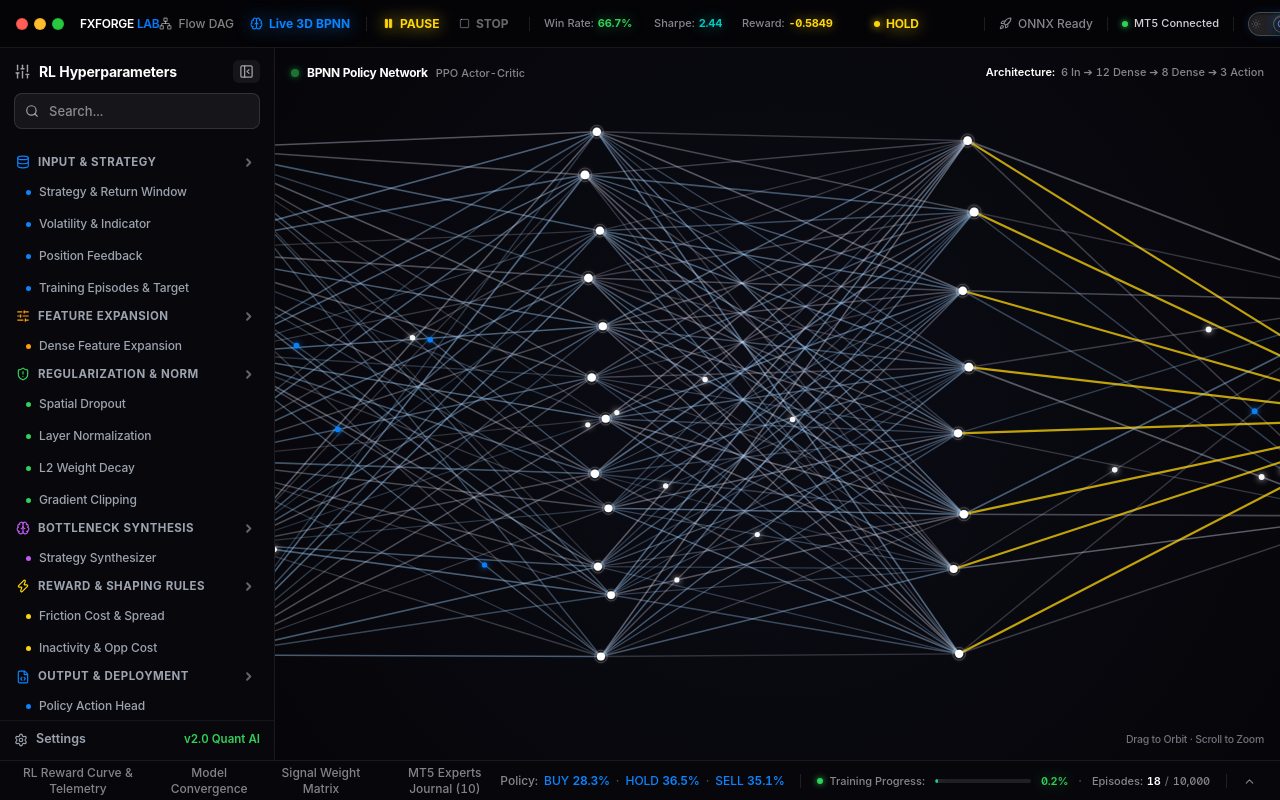
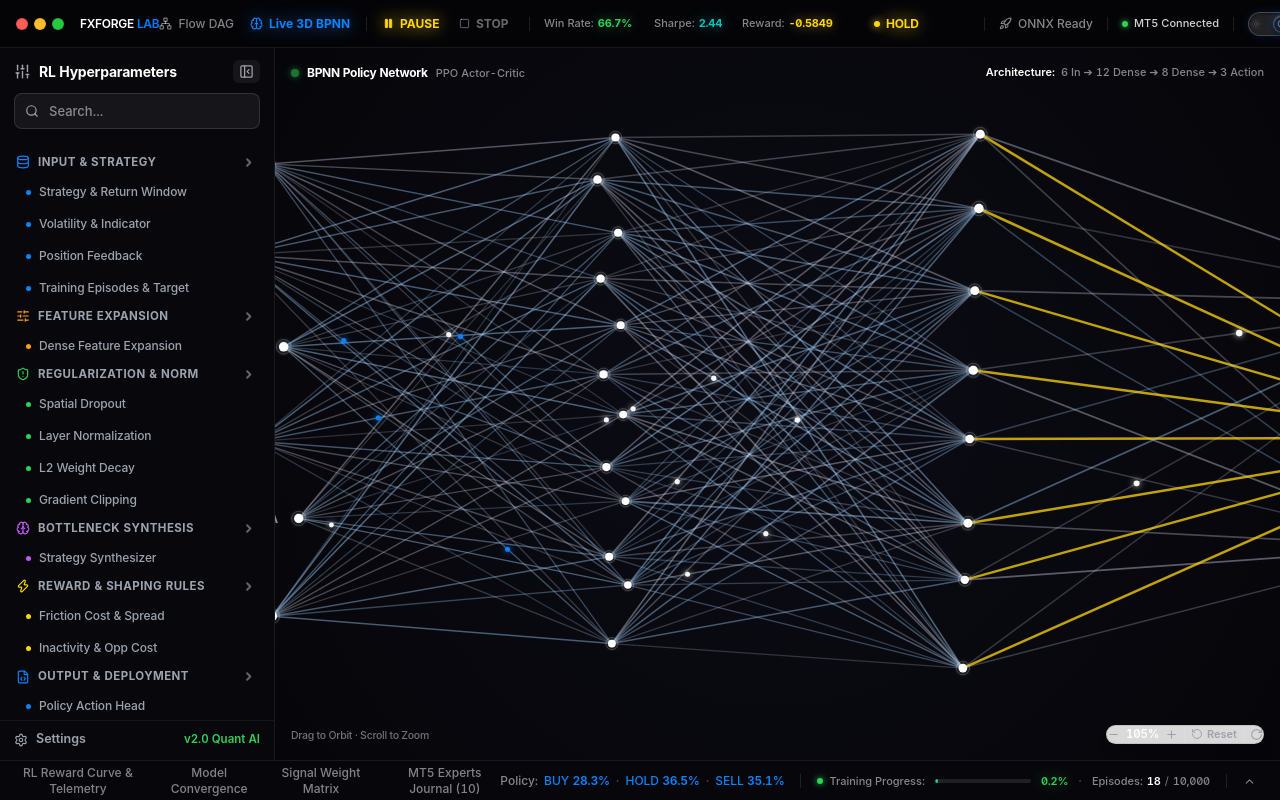
Before and after one commit to superman-owner/AI-RL-BPNN, a React (Vite) app: page / in a window 1280 px wide. Both pictures are taken after a click on the button "Live 3D BPNN". Built offline with nearby package versions, Linux system fonts and the light colour scheme.

Commit message:
feat(3d-bpnn): Disable auto-rotation by default and add floating Camera Zoom In/Out, Reset View, and Auto-Rotate controls

```diff
--- a/src/components/NeuralLink/LiveNeuralLink.tsx
+++ b/src/components/NeuralLink/LiveNeuralLink.tsx
@@ -1,4 +1,5 @@
-import React, { useRef, useEffect, useCallback } from 'react';
+import React, { useRef, useEffect, useCallback, useState } from 'react';
+import { Minus, Plus, RotateCcw, RotateCw } from 'lucide-react';
 import type { RLEnvironmentStep } from '../../services/fxforgeEngine';
 import { useTheme } from '../../context/ThemeContext';
 
@@ -63,12 +64,21 @@ export const LiveNeuralLink: React.FC<LiveNeuralLinkProps> = ({
   const synapsesRef = useRef<BPSynapse[]>([]);
   const particlesRef = useRef<SignalParticle[]>([]);
 
-  // Camera 3D Orbital Controls
+  // Camera 3D Orbital Controls (Auto-rotation OFF by default)
   const cameraRef = useRef({ rotX: 0.14, rotY: -0.22, zoom: 1.05, panX: 0, panY: 0 });
   const isDraggingRef = useRef(false);
   const dragStartRef = useRef({ x: 0, y: 0 });
   const isTrainingRef = useRef(isTraining);
   const latestStepRef = useRef<RLEnvironmentStep | null>(latestStep);
+
+  // Zoom & Auto-rotate States
+  const [zoomDisplay, setZoomDisplay] = useState(105);
+  const [autoRotate, setAutoRotate] = useState(false);
+  const autoRotateRef = useRef(false);
+
+  useEffect(() => {
+    autoRotateRef.current = autoRotate;
+  }, [autoRotate]);
 
   // Sync refs
   useEffect(() => {
@@ -79,12 +89,28 @@ export const LiveNeuralLink: React.FC<LiveNeuralLinkProps> = ({
     latestStepRef.current = latestStep;
   }, [latestStep]);
 
+  // Camera Reset Handlers
+  const handleResetView = useCallback(() => {
+    cameraRef.current = { rotX: 0.14, rotY: -0.22, zoom: 1.05, panX: 0, panY: 0 };
+    setZoomDisplay(105);
+  }, []);
+
+  const handleZoomIn = useCallback(() => {
+    cameraRef.current.zoom = Math.min(3.0, Math.round((cameraRef.current.zoom + 0.15) * 100) / 100);
+    setZoomDisplay(Math.round(cameraRef.current.zoom * 100));
+  }, []);
+
+  const handleZoomOut = useCallback(() => {
+    cameraRef.current.zoom = Math.max(0.4, Math.round((cameraRef.current.zoom - 0.15) * 100) / 100);
+    setZoomDisplay(Math.round(cameraRef.current.zoom * 100));
+  }, []);
+
   // Reset Camera Trigger from TopNav
   useEffect(() => {
     if (cameraResetTrigger > 0) {
-      cameraRef.current = { rotX: 0.14, rotY: -0.22, zoom: 1.05, panX: 0, panY: 0 };
+      handleResetView();
     }
-  }, [cameraResetTrigger]);
+  }, [cameraResetTrigger, handleResetView]);
 
   // 1. Initialize Neural Network Geometry [6 -> 12 -> 8 -> 3]
   useEffect(() => {
@@ -351,8 +377,8 @@ export const LiveNeuralLink: React.FC<LiveNeuralLinkProps> = ({
 
       // Camera Matrix Transformations
       const cam = cameraRef.current;
-      if (!isDraggingRef.current) {
-        cam.rotY += 0.0010; // Subtle Apple Keynote Auto-rotation
+      if (autoRotateRef.current && !isDraggingRef.current) {
+        cam.rotY += 0.0010; // Subtle Apple Keynote Auto-rotation when explicitly enabled
       }
 
       const cosX = Math.cos(cam.rotX);
@@ -649,7 +675,8 @@ export const LiveNeuralLink: React.FC<LiveNeuralLinkProps> = ({
   };
 
   const handleWheel = (e: React.WheelEvent) => {
-    cameraRef.current.zoom = Math.max(0.6, Math.min(2.5, cameraRef.current.zoom - e.deltaY * 0.001));
+    cameraRef.current.zoom = Math.max(0.4, Math.min(3.0, cameraRef.current.zoom - e.deltaY * 0.001));
+    setZoomDisplay(Math.round(cameraRef.current.zoom * 100));
   };
 
   return (
@@ -675,7 +702,7 @@ export const LiveNeuralLink: React.FC<LiveNeuralLinkProps> = ({
         </span>
       </div>
 
-      <div className="absolute top-4 right-4 z-10 hidden sm:flex items-center gap-1.5 text-[11px] font-mono pointer-events-none select-none">
+      <div className="absolute top-4 right-4 z-10 hidden sm:flex items-center gap-1.5 text-[11px] font-sans pointer-events-none select-none">
         <span className={`font-semibold ${isLight ? 'text-[#111827]' : 'text-white'}`}>Architecture:</span>
         <span className={isLight ? 'text-[#4b5563]' : 'text-[#86868b]'}>
           6 In ➔ 12 Dense ➔ 8 Dense ➔ 3 Action
@@ -694,9 +721,86 @@ export const LiveNeuralLink: React.FC<LiveNeuralLinkProps> = ({
         className="w-full h-full cursor-grab active:cursor-grabbing block"
       />
 
-      {/*  Bottom Orbital Helper Hint */}
+      {/*  Bottom-Right Floating Camera & Zoom Controls */}
+      <div className="absolute bottom-4 right-4 z-20 flex items-center gap-1.5 p-1 rounded-xl backdrop-blur-xl shadow-lg border transition-colors select-none bg-white/85 dark:bg-[#121218]/85 border-black/10 dark:border-white/10">
+        {/* Zoom Out Button */}
+        <button
+          onClick={handleZoomOut}
+          title="Zoom Out (ย่อมุมมอง)"
+          className={`p-1.5 rounded-lg transition-colors cursor-pointer flex items-center justify-center ${
+            isLight
+              ? 'hover:bg-black/5 text-[#4b5563] hover:text-[#111827]'
+              : 'hover:bg-white/10 text-[#a1a1aa] hover:text-white'
+          }`}
+        >
+          <Minus size={13} />
+        </button>
+
+        {/* Zoom Percentage / Quick Reset */}
+        <button
+          onClick={handleResetView}
+          title="Reset Zoom to 105% (คลิกเพื่อรีเซ็ตขนาด)"
+          className={`px-2 py-1 rounded-lg text-[11.5px] font-sans font-semibold tabular-nums tracking-tight transition-colors cursor-pointer ${
+            isLight
+              ? 'hover:bg-black/5 text-[#111827]'
+              : 'hover:bg-white/10 text-white'
+          }`}
+        >
+          {zoomDisplay}%
+        </button>
+
+        {/* Zoom In Button */}
+        <button
+          onClick={handleZoomIn}
+          title="Zoom In (ขยายมุมมอง)"
+          className={`p-1.5 rounded-lg transition-colors cursor-pointer flex items-center justify-center ${
+            isLight
+              ? 'hover:bg-black/5 text-[#4b5563] hover:text-[#111827]'
+              : 'hover:bg-white/10 text-[#a1a1aa] hover:text-white'
+          }`}
+        >
+          <Plus size={13} />
+        </button>
+
+        {/* Divider */}
+        <div className={`w-[1px] h-3.5 mx-0.5 ${isLight ? 'bg-black/10' : 'bg-white/10'}`} />
+
+        {/* Reset View Button */}
+        <button
+          onClick={handleResetView}
+          title="Reset Camera View (รีเซ็ตมุมมองกล้อง)"
+          className={`flex items-center gap-1 px-2 py-1 rounded-lg text-[11px] font-sans font-semibold transition-colors cursor-pointer ${
+            isLight
+              ? 'hover:bg-black/5 text-[#4b5563] hover:text-[#111827]'
+              : 'hover:bg-white/10 text-[#a1a1aa] hover:text-white'
+          }`}
+        >
+          <RotateCcw size={12} />
+          <span>Reset</span>
+        </button>
+
+        {/* Divider */}
+        <div className={`w-[1px] h-3.5 mx-0.5 ${isLight ? 'bg-black/10' : 'bg-white/10'}`} />
+
+        {/* Auto-Rotate Toggle Button */}
+        <button
+          onClick={() => setAutoRotate((prev) => !prev)}
+          title={autoRotate ? 'Pause Auto-Rotation (หยุดหมุนอัตโนมัติ)' : 'Enable Auto-Rotation (เปิดหมุนอัตโนมัติ)'}
+          className={`p-1.5 rounded-lg transition-colors cursor-pointer flex items-center justify-center ${
+            autoRotate
+              ? 'bg-[#007aff]/15 text-[#007aff]'
+              : isLight
+              ? 'hover:bg-black/5 text-[#4b5563] hover:text-[#111827]'
+              : 'hover:bg-white/10 text-[#a1a1aa] hover:text-white'
+          }`}
+        >
+          <RotateCw size={13} className={autoRotate ? 'animate-spin' : ''} />
+        </button>
+      </div>
+
+      {/*  Bottom-Left Orbital Helper Hint */}
       <div
-        className={`absolute bottom-3 right-4 z-10 pointer-events-none text-[10.5px] font-medium tracking-tight select-none ${
+        className={`absolute bottom-4 left-4 z-10 pointer-events-none text-[10.5px] font-medium tracking-tight select-none ${
           isLight ? 'text-[#6b7280]' : 'text-[#71717a]'
         }`}
       >
```
